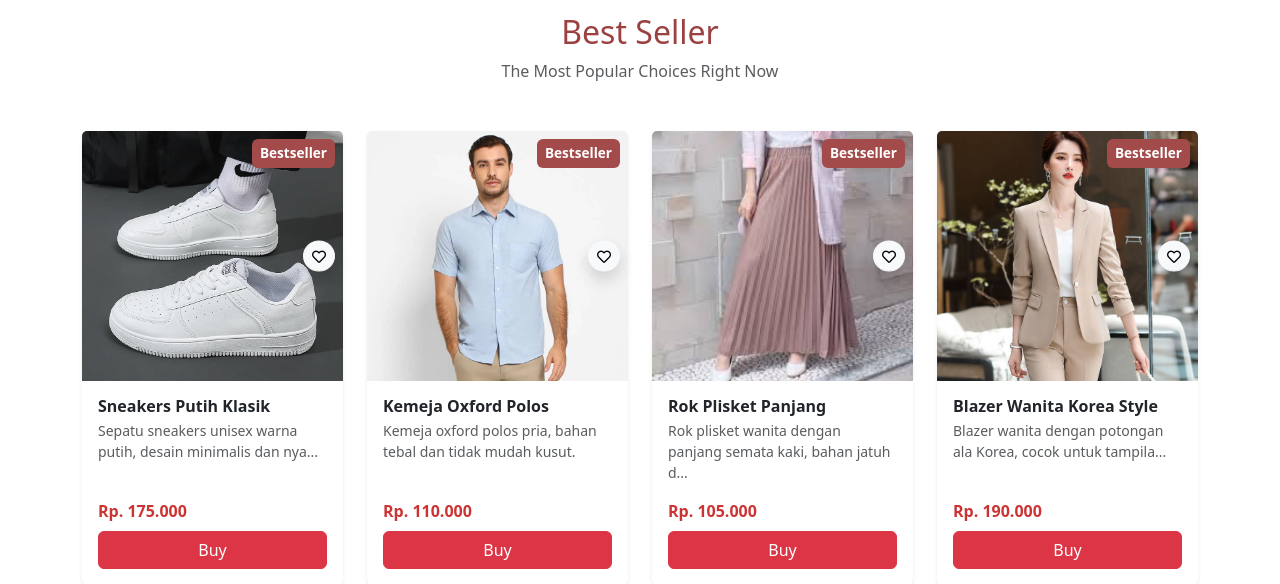
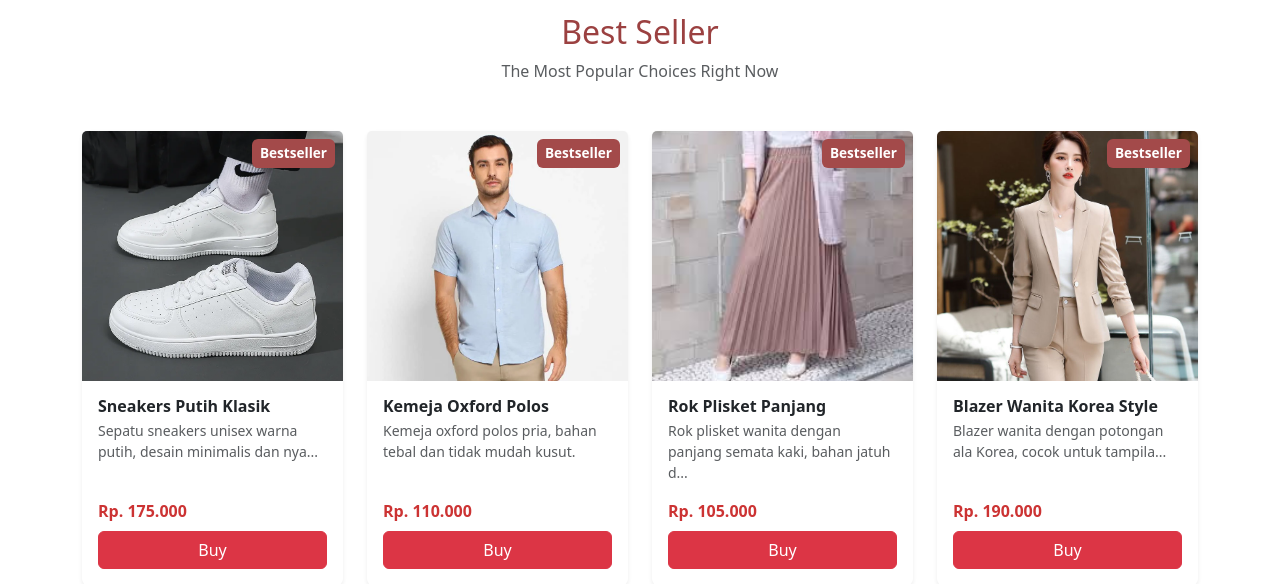
Before and after one commit to raizidanmaliq/FINALRETAIL, a Laravel app: page / in a window 1280 px wide. Shown: the part 955-1539 px from the top of the page. Run offline with Laravel 12, Linux system fonts and the light colour scheme; data comes from the database, SQL or seed files in the repository.

Commit message:
update fitur

```diff
--- a/resources/views/front/home/index.blade.php
+++ b/resources/views/front/home/index.blade.php
@@ -105,9 +105,7 @@
                  {{ $product->promo_label }}
              </span>
              @endif
-             <a href="#" class="position-absolute top-50 end-0 translate-middle-y me-2 btn btn-light btn-sm rounded-circle shadow">
-                 <i class="far fa-heart"></i>
-             </a>
+
          </div>
 
                      <div class="card-body text-left d-flex flex-column">
```
Also changed, not shown: public/back_assets/img/cms/banners/agus_budiman-1756739088.jpg (added), public/back_assets/img/cms/payments/8SPHSErTMR9kKaeQmavW1aLU7zD8cvlcM76w2LR8.jpg (added), public/back_assets/img/cms/payments/HbDudwHlKc6yhpxWTHS2etvhsIiTohG4wlsqZUf0.jpg (added), public/back_assets/img/products/agus_budiman-1756738940.jpg (added).
